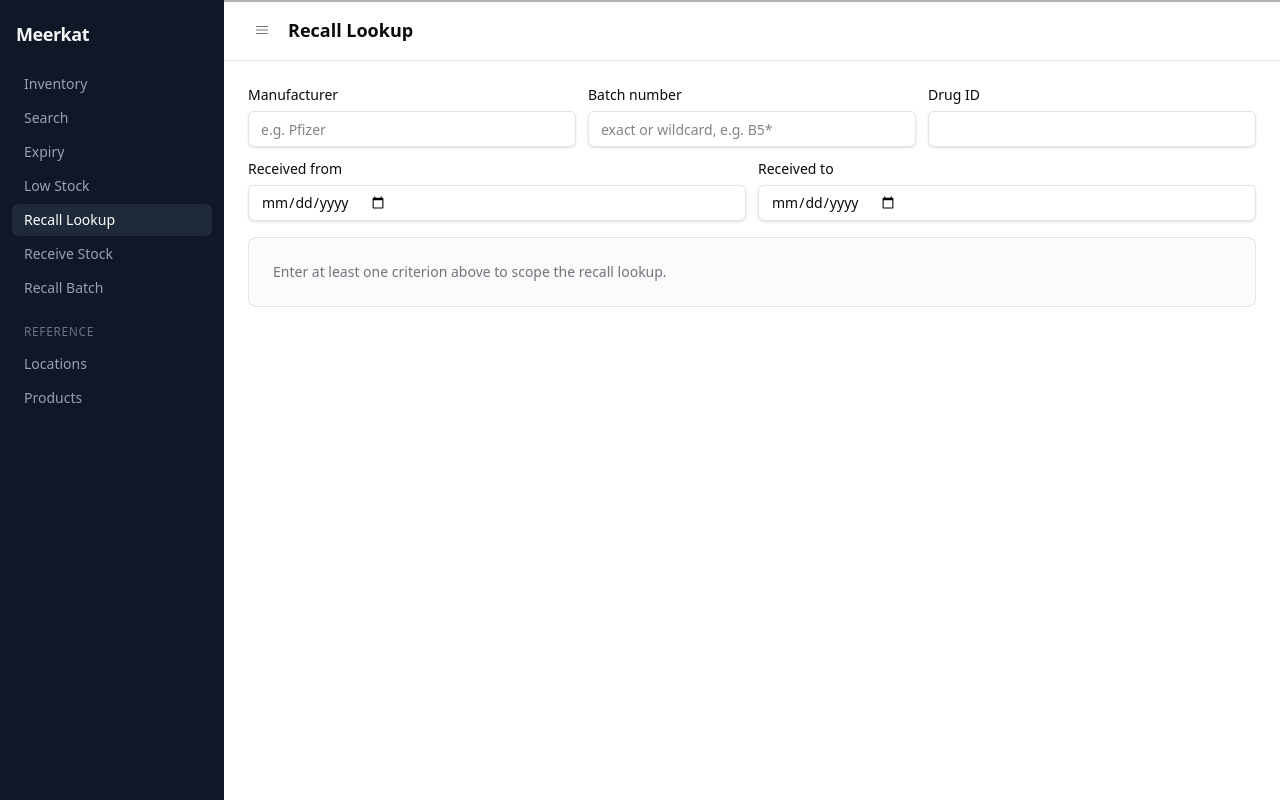
After one commit to cob04/meerkat, a Django app: page /search/recall/ in a window 1280 px wide. The commit adds this page. Run offline with Django 5.2, Linux system fonts and the light colour scheme; style sheets or scripts are compiled from the project's sources; parts of the project's set-up code (start-up, migrations or seed data) failed here and were passed over; some libraries are stand-ins or nearby versions.

Commit message:
Add recall lookup with location impact (#24)

```diff
--- a/src/apps/search/contracts.py
+++ b/src/apps/search/contracts.py
@@ -207,3 +207,57 @@ class LowStockResult:
     by_location: list[StockBucket]
     by_category: list[StockBucket]
     engine_took_ms: int
+
+
+RECALL_TOP_N = 100
+
+
+@dataclass
+class RecallQuery:
+    manufacturer: str | None = None
+    batch_pattern: str | None = None
+    drug_id: int | None = None
+    created_from: str | None = None
+    created_to: str | None = None
+
+    @property
+    def has_criteria(self) -> bool:
+        return any(
+            [
+                self.manufacturer,
+                self.batch_pattern,
+                self.drug_id,
+                self.created_from,
+                self.created_to,
+            ]
+        )
+
+
+@dataclass
+class RecallMatch:
+    id: int
+    item_name: str
+    product_name: str | None
+    drug_inn_name: str | None
+    manufacturer: str | None
+    batch_number: str
+    location_name: str | None
+    quantity: int
+    status: str
+    expiry_date: str | None
+
+
+@dataclass
+class RecallBucket:
+    location_name: str
+    item_count: int
+    quantity: int
+
+
+@dataclass
+class RecallImpact:
+    total_items: int
+    total_quantity: int
+    matches: list[RecallMatch]
+    by_location: list[RecallBucket]
+    engine_took_ms: int
--- a/src/apps/search/urls.py
+++ b/src/apps/search/urls.py
@@ -9,4 +9,5 @@ urlpatterns = [
     path("availability/", views.availability, name="availability"),
     path("expiry/", views.expiry, name="expiry"),
     path("stock/", views.low_stock, name="low-stock"),
+    path("recall/", views.recall_lookup, name="recall-lookup"),
 ]
--- a/src/apps/search/views.py
+++ b/src/apps/search/views.py
@@ -9,6 +9,7 @@ from apps.search.contracts import (
     AvailabilityQuery,
     ExpiryQuery,
     InventoryQuery,
+    RecallQuery,
     StockQuery,
 )
 
@@ -144,6 +145,41 @@ def low_stock(request):
     )
 
 
+def recall_lookup(request):
+    query = RecallQuery(
+        manufacturer=(request.GET.get("manufacturer") or "").strip() or None,
+        batch_pattern=(request.GET.get("batch_pattern") or "").strip() or None,
+        drug_id=_optional_int(request.GET.get("drug_id")),
+        created_from=(request.GET.get("created_from") or "").strip() or None,
+        created_to=(request.GET.get("created_to") or "").strip() or None,
+    )
+
+    if not query.has_criteria:
+        return _render(
+            request,
+            "search/recall.html",
+            "search/_recall.html",
+            {"query": query, "result": None},
+        )
+
+    try:
+        result = services.recall_impact(query)
+    except SearchUnavailable:
+        return _render(
+            request,
+            "search/recall.html",
+            "search/_unavailable.html",
+            {"query": query},
+        )
+
+    return _render(
+        request,
+        "search/recall.html",
+        "search/_recall.html",
+        {"query": query, "result": result},
+    )
+
+
 def _int_param(raw: str | None, default: int, minimum: int) -> int:
     try:
         value = int(raw) if raw is not None else default
--- a/src/templates/base.html
+++ b/src/templates/base.html
@@ -52,6 +52,12 @@
              {% if current == 'low-stock' %}bg-gray-800 text-white font-medium
              {% else %}text-gray-400 hover:bg-gray-800 hover:text-white{% endif %}">
           Low Stock
+        </a>
+        <a href="{% url 'search:recall-lookup' %}"
+           class="flex items-center gap-2 px-3 py-1.5 text-sm rounded-md transition-colors
+             {% if current == 'recall-lookup' %}bg-gray-800 text-white font-medium
+             {% else %}text-gray-400 hover:bg-gray-800 hover:text-white{% endif %}">
+          Recall Lookup
         </a>
         <a href="{% url 'catalog:inventory-receive' %}"
            class="flex items-center gap-2 px-3 py-1.5 text-sm rounded-md transition-colors
--- /dev/null
+++ b/src/templates/search/_recall.html
@@ -0,0 +1,93 @@
+{% if not query.has_criteria %}
+  <div class="rounded-lg border border-border bg-muted/40 p-6 text-sm text-muted-foreground">
+    Enter at least one criterion above to scope the recall lookup.
+  </div>
+{% elif result %}
+  <div class="grid grid-cols-2 md:grid-cols-3 gap-3 mb-6">
+    <div class="rounded-lg border border-border bg-card p-4">
+      <div class="text-xs uppercase tracking-wide text-muted-foreground mb-1">Items affected</div>
+      <div class="text-2xl font-semibold tabular-nums">{{ result.total_items }}</div>
+    </div>
+    <div class="rounded-lg border border-border bg-card p-4">
+      <div class="text-xs uppercase tracking-wide text-muted-foreground mb-1">Total quantity</div>
+      <div class="text-2xl font-semibold tabular-nums">{{ result.total_quantity }}</div>
+    </div>
+    <div class="rounded-lg border border-border bg-card p-4">
+      <div class="text-xs uppercase tracking-wide text-muted-foreground mb-1">Engine</div>
+      <div class="text-2xl font-semibold tabular-nums text-muted-foreground">{{ result.engine_took_ms }}ms</div>
+    </div>
+  </div>
+
+  <div class="grid grid-cols-1 lg:grid-cols-3 gap-6">
+    <div class="rounded-lg border border-border lg:col-span-2">
+      <div class="px-4 py-2.5 border-b border-border bg-muted/40 flex items-center justify-between">
+        <h3 class="text-sm font-medium">Matching items</h3>
+        <span class="text-xs text-muted-foreground">{{ result.matches|length }} of {{ result.total_items }} shown</span>
+      </div>
+      <table class="w-full text-sm">
+        <thead>
+          <tr class="border-b border-border bg-muted/30">
+            <th class="h-9 px-4 text-left font-medium text-muted-foreground">Item</th>
+            <th class="h-9 px-4 text-left font-medium text-muted-foreground">Batch</th>
+            <th class="h-9 px-4 text-left font-medium text-muted-foreground">Manufacturer</th>
+            <th class="h-9 px-4 text-left font-medium text-muted-foreground">Location</th>
+            <th class="h-9 px-4 text-right font-medium text-muted-foreground">Qty</th>
+            <th class="h-9 px-4 text-left font-medium text-muted-foreground">Status</th>
+          </tr>
+        </thead>
+        <tbody>
+          {% for match in result.matches %}
+            <tr class="border-b border-border last:border-0 hover:bg-muted/30">
+              <td class="px-4 py-2">
+                <a href="{% url 'catalog:inventory-detail' match.id %}" class="font-medium hover:underline">
+                  {{ match.item_name }}
+                </a>
+              </td>
+              <td class="px-4 py-2 text-muted-foreground">{{ match.batch_number }}</td>
+              <td class="px-4 py-2 text-muted-foreground">{{ match.manufacturer|default:"-" }}</td>
+              <td class="px-4 py-2 text-muted-foreground">{{ match.location_name|default:"-" }}</td>
+              <td class="px-4 py-2 text-right tabular-nums">{{ match.quantity }}</td>
+              <td class="px-4 py-2">
+                <span class="inline-flex items-center rounded-md px-2 py-0.5 text-xs font-medium border
+                  {% if match.status == 'available' %}bg-green-50 text-green-700 border-green-200
+                  {% elif match.status == 'recalled' %}bg-red-50 text-red-700 border-red-200
+                  {% elif match.status == 'expired' %}bg-gray-50 text-gray-600 border-gray-200
+                  {% else %}bg-yellow-50 text-yellow-700 border-yellow-200{% endif %}">
+                  {{ match.status|title }}
+                </span>
+              </td>
+            </tr>
+          {% empty %}
+            <tr><td colspan="6" class="px-4 py-8 text-center text-muted-foreground">No items match these criteria.</td></tr>
+          {% endfor %}
+        </tbody>
+      </table>
+    </div>
+
+    <div class="rounded-lg border border-border">
+      <div class="px-4 py-2.5 border-b border-border bg-muted/40">
+        <h3 class="text-sm font-medium">Impact by location</h3>
+      </div>
+      <div class="divide-y divide-border">
+        {% for bucket in result.by_location %}
+          <div class="px-4 py-2 flex items-center justify-between">
+            <span class="font-medium">{{ bucket.location_name }}</span>
+            <span class="text-xs text-muted-foreground tabular-nums">
+              {{ bucket.item_count }} item{{ bucket.item_count|pluralize }} / {{ bucket.quantity }} units
+            </span>
+          </div>
+        {% empty %}
+          <div class="px-4 py-3 text-sm text-muted-foreground">No locations affected.</div>
+        {% endfor %}
+      </div>
+      {% if result.matches %}
+        <div class="px-4 py-3 border-t border-border">
+          <a href="{% url 'catalog:inventory-recall' %}"
+             class="text-sm text-foreground hover:underline">
+            Proceed to recall workflow &rarr;
+          </a>
+        </div>
+      {% endif %}
+    </div>
+  </div>
+{% endif %}
--- /dev/null
+++ b/src/templates/search/recall.html
@@ -0,0 +1,58 @@
+{% extends "base.html" %}
+
+{% block title %}Recall Lookup - Meerkat{% endblock %}
+{% block page_title %}Recall Lookup{% endblock %}
+
+{% block content %}
+<form hx-get="{% url 'search:recall-lookup' %}"
+      hx-target="#recall-results"
+      hx-push-url="true"
+      hx-trigger="submit, change">
+  <div class="grid grid-cols-1 md:grid-cols-3 gap-3 mb-3">
+    <div>
+      <label class="block text-sm font-medium mb-1.5">Manufacturer</label>
+      <input type="text"
+             name="manufacturer"
+             value="{{ query.manufacturer|default:'' }}"
+             placeholder="e.g. Pfizer"
+             class="flex h-9 w-full rounded-md border border-input bg-background px-3 py-1 text-sm shadow-sm">
+    </div>
+    <div>
+      <label class="block text-sm font-medium mb-1.5">Batch number</label>
+      <input type="text"
+             name="batch_pattern"
+             value="{{ query.batch_pattern|default:'' }}"
+             placeholder="exact or wildcard, e.g. B5*"
+             class="flex h-9 w-full rounded-md border border-input bg-background px-3 py-1 text-sm shadow-sm">
+    </div>
+    <div>
+      <label class="block text-sm font-medium mb-1.5">Drug ID</label>
+      <input type="number"
+             name="drug_id"
+             value="{{ query.drug_id|default:'' }}"
+             min="1"
+             class="flex h-9 w-full rounded-md border border-input bg-background px-3 py-1 text-sm shadow-sm">
+    </div>
+  </div>
+  <div class="grid grid-cols-1 md:grid-cols-2 gap-3 mb-4">
+    <div>
+      <label class="block text-sm font-medium mb-1.5">Received from</label>
+      <input type="date"
+             name="created_from"
+             value="{{ query.created_from|default:'' }}"
+             class="flex h-9 w-full rounded-md border border-input bg-background px-3 py-1 text-sm shadow-sm">
+    </div>
+    <div>
+      <label class="block text-sm font-medium mb-1.5">Received to</label>
+      <input type="date"
+             name="created_to"
+             value="{{ query.created_to|default:'' }}"
+             class="flex h-9 w-full rounded-md border border-input bg-background px-3 py-1 text-sm shadow-sm">
+    </div>
+  </div>
+
+  <div id="recall-results">
+    {% include "search/_recall.html" %}
+  </div>
+</form>
+{% endblock %}
```
Also changed, not shown: src/apps/search/queries/recall.py (added, +86 -0 lines), src/apps/search/services.py (+9 -0 lines), src/apps/search/tests/test_recall_queries.py (added, +141 -0 lines), src/apps/search/tests/test_recall_views.py (added, +109 -0 lines).
